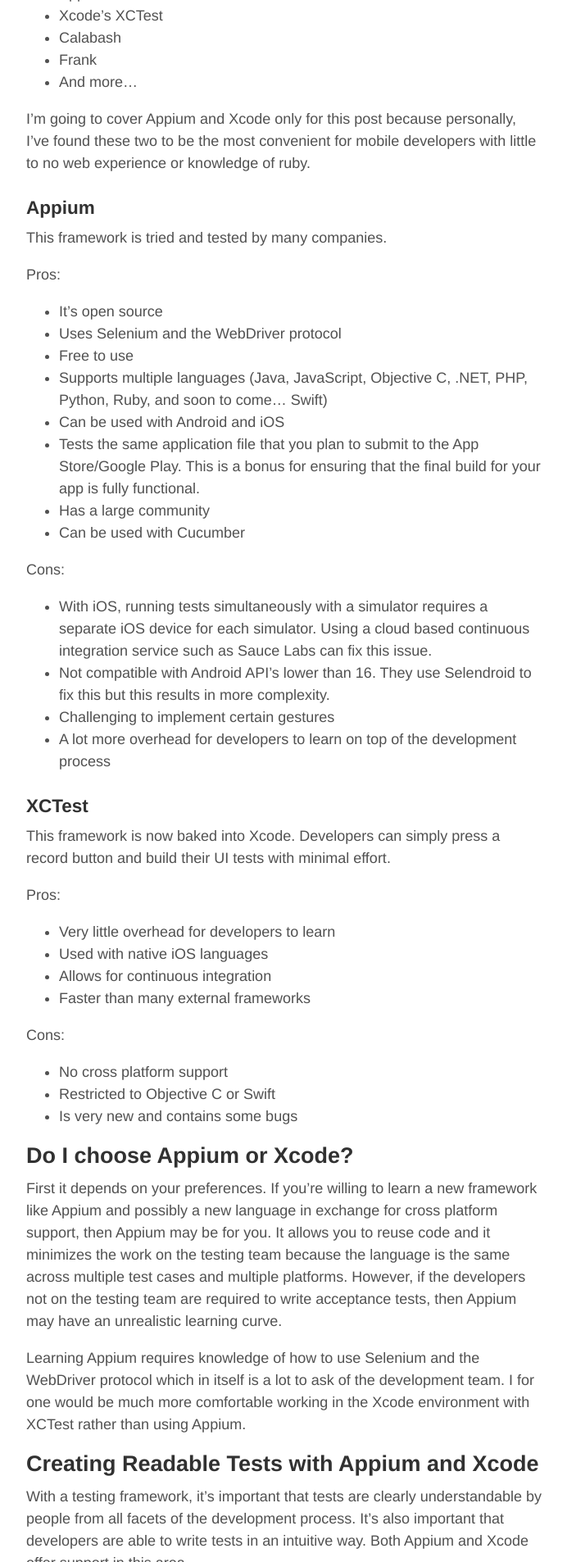
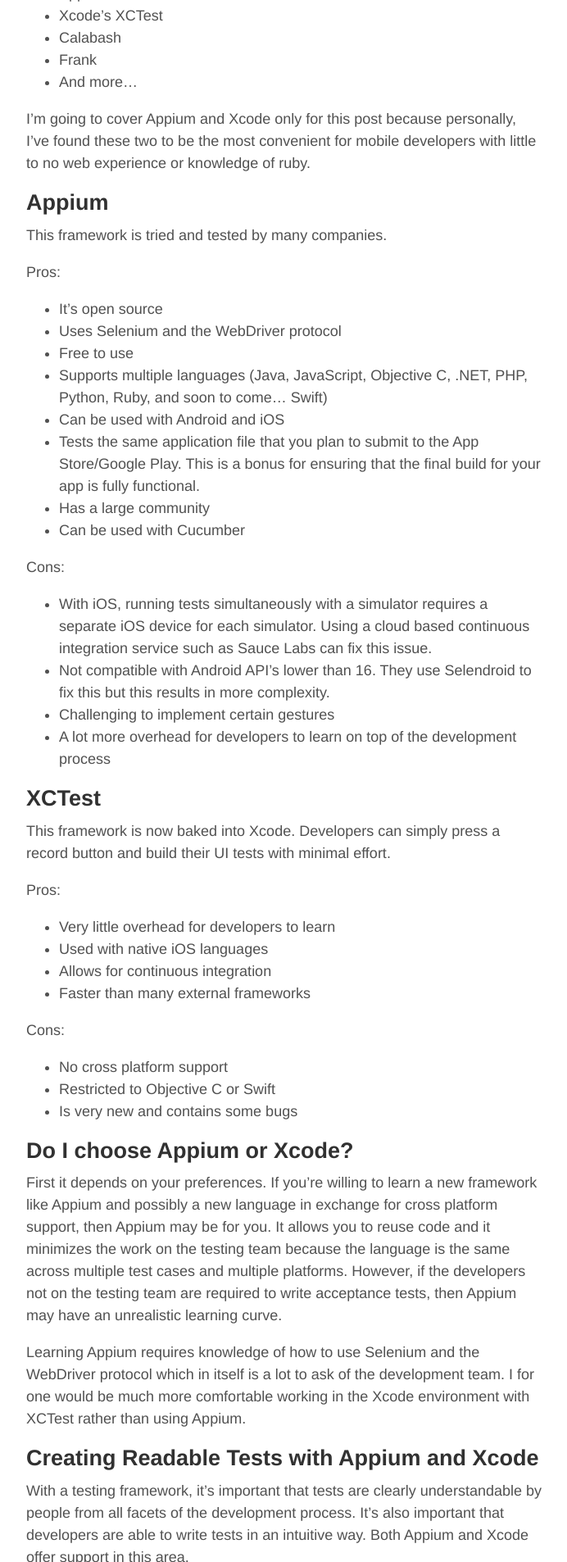
Before and after one commit to bgolde5/bgolde5.github.io, a Jekyll site: the page built from _posts/2016-03-03-appium-vs-xcodes-xctest.md, in a window 1280 px wide. Shown: the part 1084-2990 px from the top of the page at 82% size, without its empty margins (293-985 px from the left). Built offline with Jekyll 4.4.1, drawn with Linux system fonts in a browser that asks for light colours; comment, search, counter and statistics services are not loaded.

Commit message:
small fix

```diff
--- a/_posts/2016-03-03-appium-vs-xcodes-xctest.md
+++ b/_posts/2016-03-03-appium-vs-xcodes-xctest.md
@@ -32,7 +32,7 @@
 
  I'm going to cover Appium and Xcode only for this post because personally, I've found these two to be the most convenient for mobile developers with little to no web experience or knowledge of ruby.
 
-### Appium
+## Appium
 This framework is tried and tested by many companies.
 
 Pros:
@@ -54,7 +54,7 @@
 - Challenging to implement certain gestures
 - A lot more overhead for developers to learn on top of the development process
 
-### XCTest
+## XCTest
 This framework is now baked into Xcode. Developers can simply press a record button and build their UI tests with minimal effort.
 
 Pros:
```
